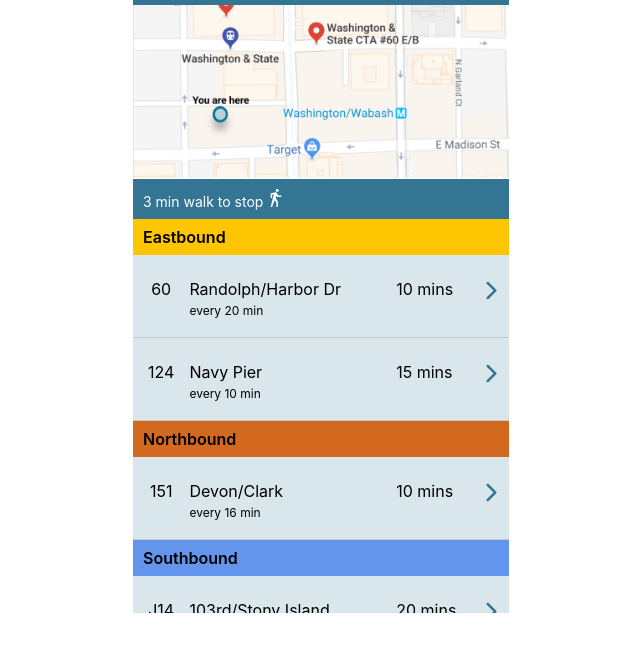
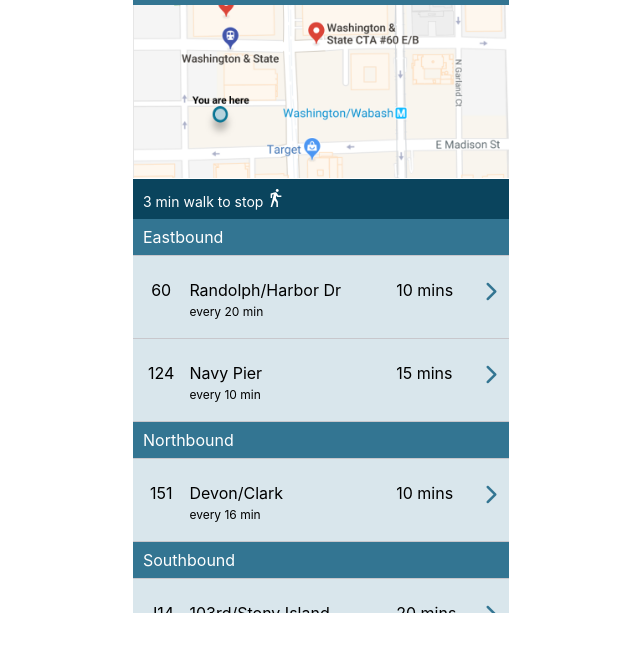
Before and after one commit to prabha-ux/Busy-Bus-Challenge, a plain HTML site: page index.html in a window 1280 px wide. Shown: the part 54-706 px from the top of the page, without its empty margins (319-959 px from the left). Drawn offline with Linux system fonts and the light colour scheme.

Commit message:
final changes

```diff
--- a/css/style.css
+++ b/css/style.css
@@ -122,7 +122,7 @@ nav {
 
 .walking {
   font-size: 14px;
-  background-color: #337592;
+  background-color: #0a445d;
   color: #FFFFFF;
   padding: 10px;
 }
@@ -132,49 +132,47 @@ nav {
 }
 
 .eastbound {
-    background-color: #FEC600;
-    color: black;
+    background-color: #337592;
+    border-bottom: 0.5px solid rgba(200,199,204,1);
+    color: white;
     font-size: 16px;
-    font-weight: 600;
     padding: 10px;
 }
 
 .northbound {
-    background-color: #d2691e;
-    color: black;
+    background-color: #337592;
+    border-bottom: 0.5px solid rgba(200,199,204,1);
+    color: white;
     font-size: 16px;
-    font-weight: 600;
     padding: 10px;
 }
 
 .southbound {
-    background-color: #6495ed;
-    color: black;
+    background-color: #337592;
+    border-bottom: 0.5px solid rgba(200,199,204,1);
+    color: white;
     font-size: 16px;
-    font-weight: 600;
     padding: 10px;
 }
 
 .reroute {
     background-color: #20b2aa;
-    color: black;
+    color: white;
     font-size: 16px;
-    font-weight: 600;
     padding: 10px;
 }
 
 .outofservice {
-    background-color: #ff4500;
+    background-color: #7f7a7a;
     font-size: 16px;
-    font-weight: 600;
     padding: 10px;
+    color: white;
 }
 
 .resumes {
     background-color: #ff4500;
     color: black;
     font-size: 16px;
-    font-weight: 600;
     padding: 10px 35px 10px 10px;
     float: left;
 }
```
